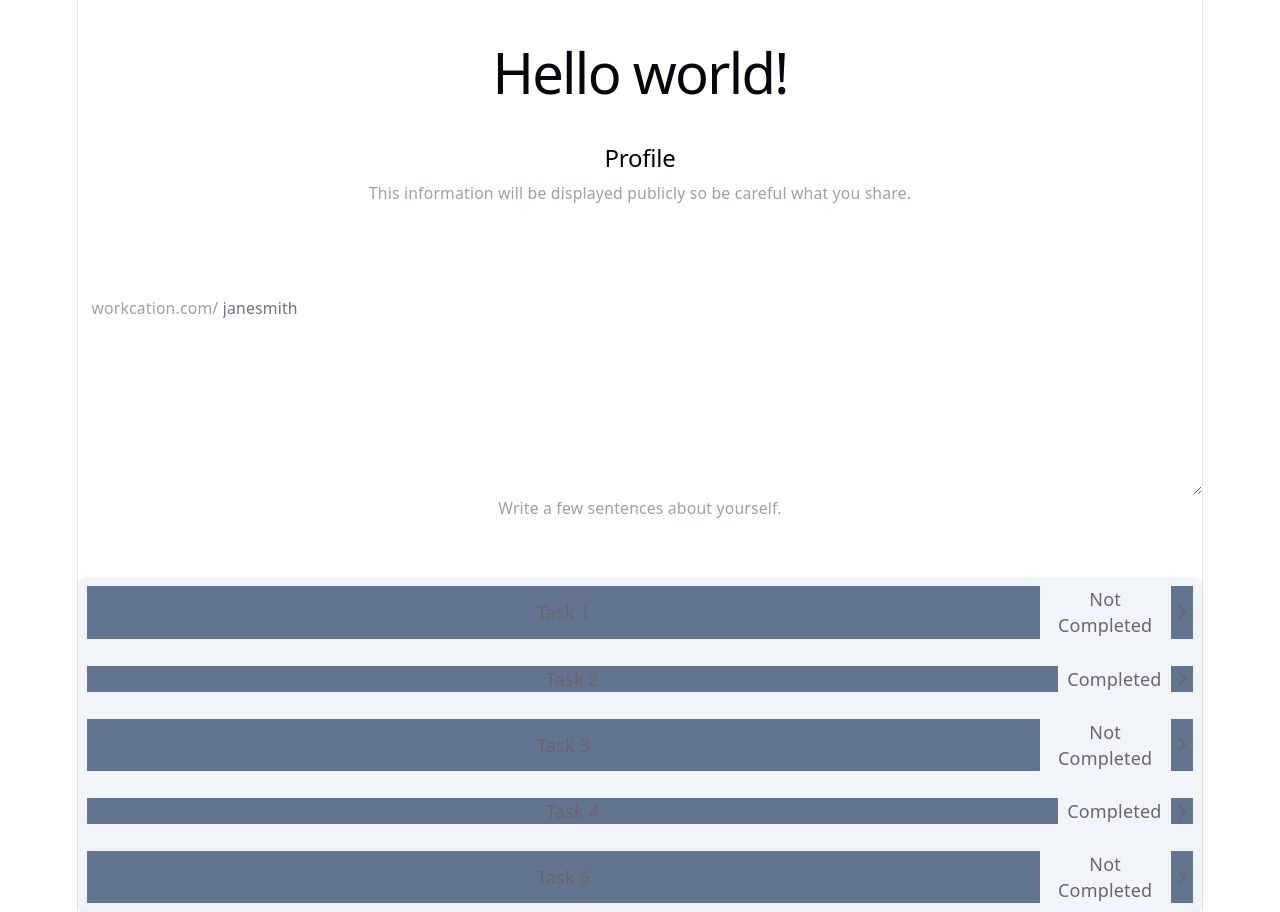
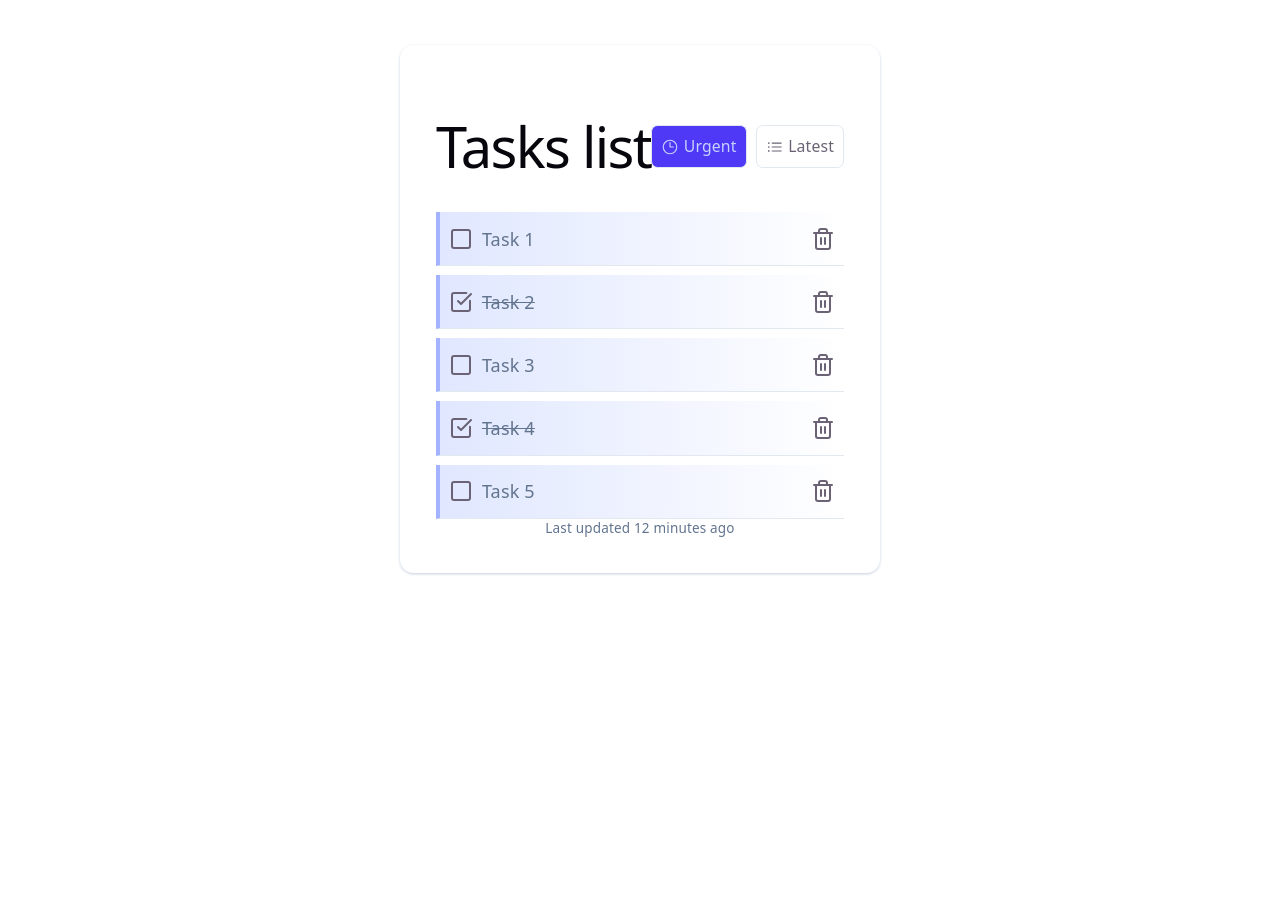
Before and after one commit to Uhelliton/task-manage-react, a React (Vite) app: page / in a window 1280 px wide. After the commit the page ends 800 px from the top, so only its background shows below. Built offline with nearby package versions, Linux system fonts and the light colour scheme.

Commit message:
Refactored task components: added type annotations, improved styling, and enhanced task interactivity.

```diff
--- a/src/App.tsx
+++ b/src/App.tsx
@@ -1,9 +1,10 @@
 import { useState } from "react";
-import Task from "./components/Task.tsx";
-import CreateTask from "./components/CreateTask.tsx";
+import Task from "./components/Task";
+import CreateTask from "./components/CreateTask";
+import type { TaskItem } from "./components/Task";
 
 function App() {
-  const [tasks, setTasks] = useState([
+  const [tasks, setTasks] = useState<TaskItem[]>([
     { id: 1, title: 'Task 1', description: 'Description 1', completed: false },
     { id: 2, title: 'Task 2', description: 'Description 2', completed: true },
     { id: 3, title: 'Task 3', description: 'Description 3', completed: false },
@@ -23,16 +24,17 @@ function App() {
   }
 
   return (
-    <>
-      <h1 className="text-sm text-red-500 font-bold ">
-        Hello world!
-      </h1>
+    <div className="max-w-lg mx-auto my-10 bg-white p-8 rounded-xl shadow shadow-slate-300">
+
       <CreateTask/>
       <Task
         tasks={tasks}
         onTaskClick={handleTaskComplete}
       />
-    </>
+
+
+      <p className="text-xs text-slate-500 text-center">Last updated 12 minutes ago</p>
+    </div>
   )
 }
 
--- a/src/components/CreateTask.tsx
+++ b/src/components/CreateTask.tsx
@@ -1,34 +1,28 @@
 function CreateTask() {
     return (
        <form>
-         <div className="space-y-12">
-           <div className="border-b border-white/10 pb-12">
-             <h2 className="text-base/7 font-semibold text-white">Profile</h2>
-             <p className="mt-1 text-sm/6 text-gray-400">This information will be displayed publicly so be careful what
-               you share.</p>
-
-             <div className="mt-10 grid grid-cols-1 gap-x-6 gap-y-8 sm:grid-cols-6">
-               <div className="sm:col-span-4">
-                 <label htmlFor="username" className="block text-sm/6 font-medium text-white">Username</label>
-                 <div className="mt-2">
-                   <div
-                     className="flex items-center rounded-md bg-white/5 pl-3 outline-1 -outline-offset-1 outline-white/10 focus-within:outline-2 focus-within:-outline-offset-2 focus-within:outline-indigo-500">
-                     <div className="shrink-0 text-base text-gray-400 select-none sm:text-sm/6">workcation.com/</div>
-                     <input id="username" type="text" name="username" placeholder="janesmith"
-                            className="block min-w-0 grow bg-transparent py-1.5 pr-3 pl-1 text-base text-white placeholder:text-gray-500 focus:outline-none sm:text-sm/6"/>
-                   </div>
-                 </div>
-               </div>
-
-               <div className="col-span-full">
-                 <label htmlFor="about" className="block text-sm/6 font-medium text-white">About</label>
-                 <div className="mt-2">
-                  <textarea id="about" name="about" rows="3"
-                            className="block w-full rounded-md bg-white/5 px-3 py-1.5 text-base text-white outline-1 -outline-offset-1 outline-white/10 placeholder:text-gray-500 focus:outline-2 focus:-outline-offset-2 focus:outline-indigo-500 sm:text-sm/6"></textarea>
-                 </div>
-                 <p className="mt-3 text-sm/6 text-gray-400">Write a few sentences about yourself.</p>
-               </div>
-             </div>
+         <div className="flex flex-row justify-between items-center">
+           <div>
+             <h1 className="text-3xl font-medium">Tasks list</h1>
+           </div>
+           <div className="inline-flex space-x-2 items-center">
+             <a href="#"
+                className="p-2 border border-slate-200 rounded-md inline-flex space-x-1 items-center text-indigo-200 hover:text-white bg-indigo-600 hover:bg-indigo-500">
+               <svg xmlns="http://www.w3.org/2000/svg" fill="none" viewBox="0 0 24 24" stroke-width="1.5"
+                    stroke="currentColor" className="w-4 h-4">
+                 <path stroke-linecap="round" stroke-linejoin="round" d="M12 6v6h4.5m4.5 0a9 9 0 11-18 0 9 9 0 0118 0z"/>
+               </svg>
+               <span className="text-sm font-medium hidden md:block">Urgent</span>
+             </a>
+             <a href="#"
+                className="p-2 border border-slate-200 rounded-md inline-flex space-x-1 items-center hover:bg-slate-200">
+               <svg xmlns="http://www.w3.org/2000/svg" fill="none" viewBox="0 0 24 24" stroke-width="1.5"
+                    stroke="currentColor" className="w-4 h-4">
+                 <path stroke-linecap="round" stroke-linejoin="round"
+                       d="M8.25 6.75h12M8.25 12h12m-12 5.25h12M3.75 6.75h.007v.008H3.75V6.75zm.375 0a.375.375 0 11-.75 0 .375.375 0 01.75 0zM3.75 12h.007v.008H3.75V12zm.375 0a.375.375 0 11-.75 0 .375.375 0 01.75 0zm-.375 5.25h.007v.008H3.75v-.008zm.375 0a.375.375 0 11-.75 0 .375.375 0 01.75 0z"/>
+               </svg>
+               <span className="text-sm hidden md:block">Latest</span>
+             </a>
            </div>
          </div>
        </form>
--- a/src/components/Task.tsx
+++ b/src/components/Task.tsx
@@ -1,14 +1,36 @@
-import {ChevronRightIcon} from "lucide-react";
+import {Check, CheckCircle, CheckSquare, ChevronRightIcon, Square, Trash} from "lucide-react";
 
-function Task(props) {
+export interface TaskItem {
+  id: number;
+  title: string;
+  description: string;
+  completed: boolean;
+}
+
+interface TaskProps {
+  tasks: TaskItem[];
+  onTaskClick: (task: TaskItem) => void;
+}
+
+function Task({tasks, onTaskClick}: TaskProps) {
   return (
-    <div className="bg-slate-100 shadow-sm sm:rounded-lg space-y-2">
-      {props.tasks.map((task) =>
-        <div key={task.id} className="flex gap-2 rounded-xs p-2">
-          <button className="bg-slate-500 w-full">{task.title}</button>
-          <span>{task.completed ? 'Completed' : 'Not Completed'}</span>
-          <button onClick={() => props.onTaskClick(task)} className="bg-slate-500">
-            <ChevronRightIcon className="h-5 w-5" />
+    <div id="tasks" className="space-y-2">
+      {tasks.map((task) =>
+        <div key={task.id}  className="flex justify-between items-center border-b border-slate-200 py-3 px-2 border-l-4 border-l-indigo-300 bg-gradient-to-r from-indigo-100 to-transparent hover:from-indigo-200 transition ease-linear duration-150">
+          <div
+            onClick={() => onTaskClick(task)}
+            className="inline-flex items-center space-x-2 cursor-pointer"
+          >
+            <div>
+              { task.completed && <CheckSquare />}
+              {!task.completed && <Square />}
+            </div>
+            <div className="text-slate-500">
+              {task.completed ? <s>{task.title}</s> : task.title}
+            </div>
+          </div>
+          <button type={"button"}>
+            <Trash />
           </button>
         </div>
       )}
--- a/src/index.css
+++ b/src/index.css
@@ -57,7 +57,6 @@
   max-width: 100%;
   margin: 0 auto;
   text-align: center;
-  border-inline: 1px solid var(--border);
   min-height: 100svh;
   display: flex;
   flex-direction: column;
```
